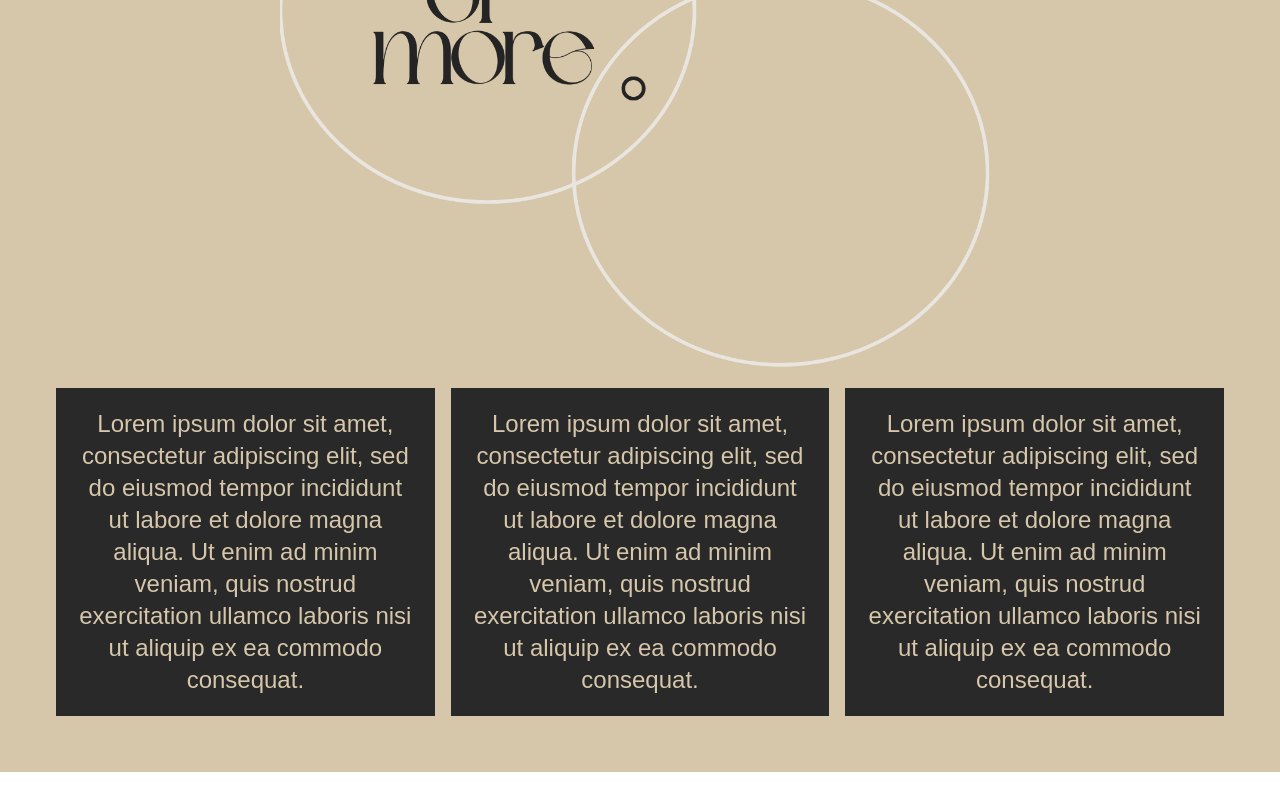
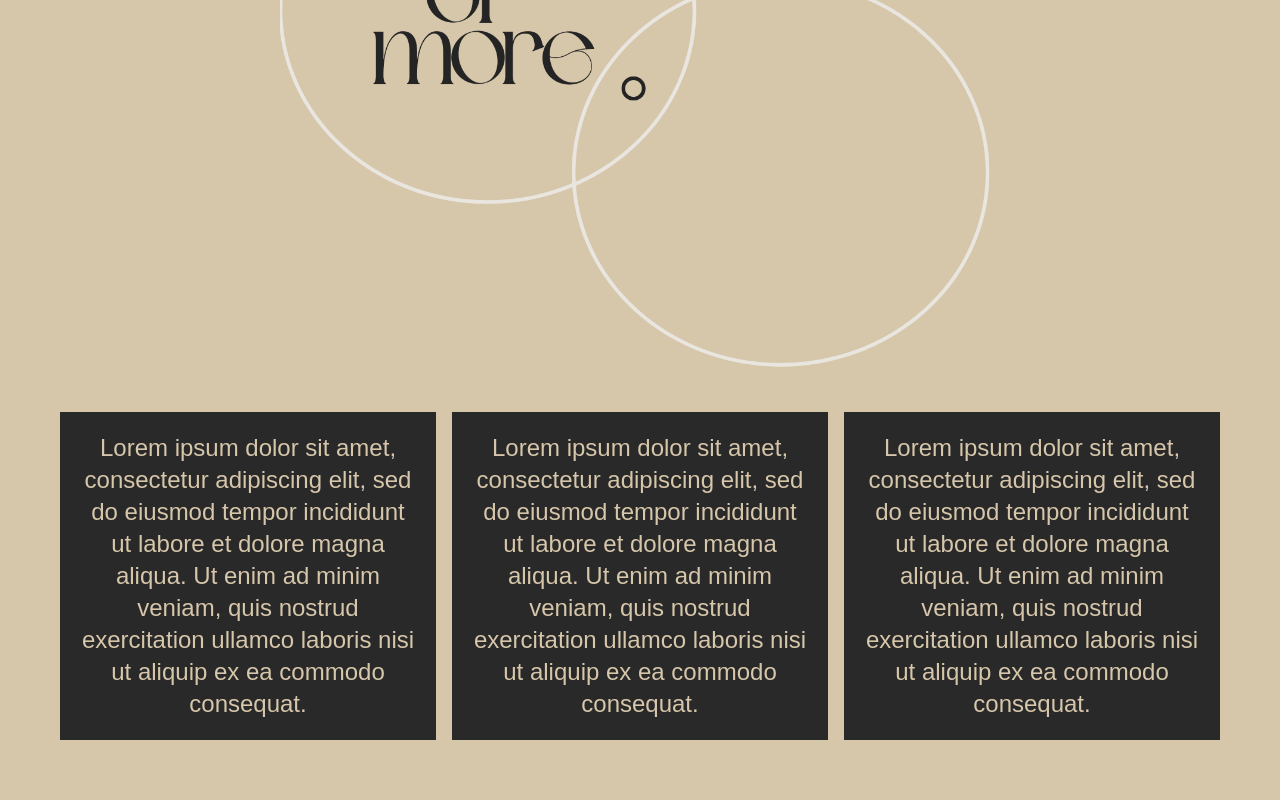
Before and after one commit to madalinefitz/Two-or-More, a React (Create React App) app: page / in a window 1280 px wide. Shown: the part 384-1184 px from the top of the page. Before the commit the page ends 1156 px from the top, so only its background shows below. Built offline with nearby package versions, Linux system fonts and the light colour scheme.

Commit message:
symmetric margin added to bottom lorem ipsums

```diff
--- a/src/components/Home.js
+++ b/src/components/Home.js
@@ -11,7 +11,7 @@ function Home(){
                 <div className="text-6xl pb-8" >Welcome, we're glad you're here.</div>
             </div>
             <img alt='venn diagram' src={venn} className="venn"/>
-            <div className="flex justify-between m-2">
+            <div className="flex justify-between m-3 mt-8">
                 <div className="text-[#D6C6AA] bg-[#292929] items-center content-center w-1/3 text-center text-2xl m-2 p-5">Lorem ipsum dolor sit amet, consectetur adipiscing elit, sed do eiusmod tempor incididunt ut labore et dolore magna aliqua. Ut enim ad minim veniam, quis nostrud exercitation ullamco laboris nisi ut aliquip ex ea commodo consequat. </div>
                 <div className="text-[#D6C6AA] bg-[rgb(41,41,41)] items-center content-center w-1/3 text-center text-2xl m-2 p-5">Lorem ipsum dolor sit amet, consectetur adipiscing elit, sed do eiusmod tempor incididunt ut labore et dolore magna aliqua. Ut enim ad minim veniam, quis nostrud exercitation ullamco laboris nisi ut aliquip ex ea commodo consequat. </div>
                 <div className="text-[#D6C6AA] bg-[#292929] items-center content-center w-1/3 text-center text-2xl m-2 p-5">Lorem ipsum dolor sit amet, consectetur adipiscing elit, sed do eiusmod tempor incididunt ut labore et dolore magna aliqua. Ut enim ad minim veniam, quis nostrud exercitation ullamco laboris nisi ut aliquip ex ea commodo consequat. </div>
```
